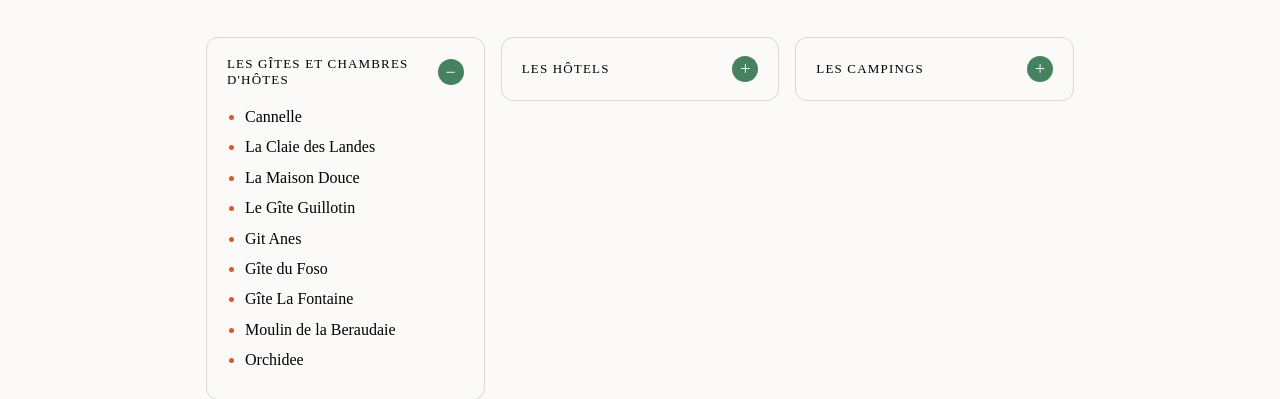
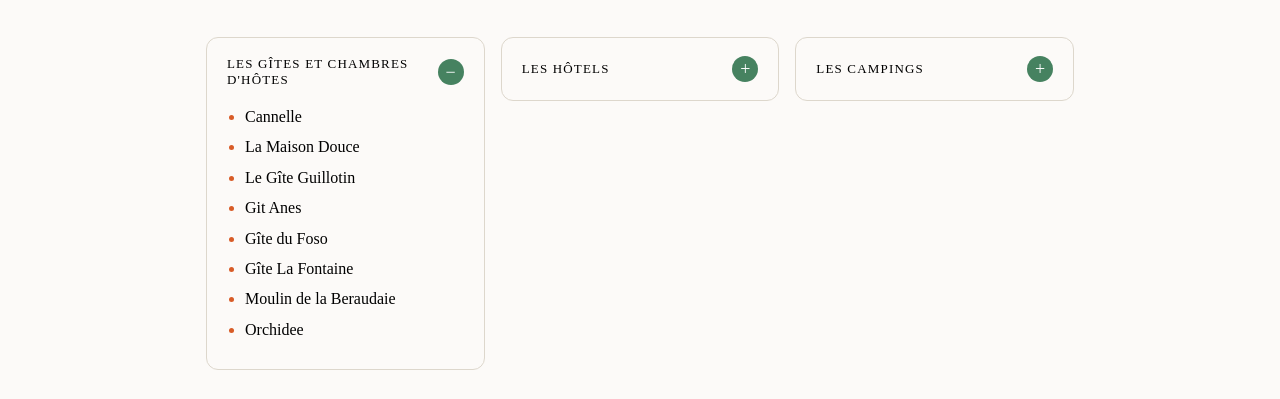
Before and after one commit to julien-estiez/mariage-vickie-julien, a plain HTML site: page infos-pratiques.html in a window 1280 px wide. Shown: the part 701-1100 px from the top of the page. Drawn offline with Linux system fonts and the light colour scheme; a web font is replaced by a local one.

Commit message:
Update infos-pratiques.html

```diff
--- a/infos-pratiques.html
+++ b/infos-pratiques.html
@@ -470,7 +470,7 @@
         <div class="accordion-body">
           <ul>
             <li><a href="https://www.gites-de-france.com/fr/bretagne/morbihan/cannelle-56g17212" target="_blank">Cannelle</a></li>
-            <li><a href="https://www.laclaiedeslandes.com/" target="_blank">La Claie des Landes</a></li>
+            <!-- <li><a href="https://www.laclaiedeslandes.com/" target="_blank">La Claie des Landes</a></li> -->
             <li><a href="https://www.destination-broceliande.com/offres/la-maison-douce-saint-guyomard-fr-3528694/" target="_blank">La Maison Douce</a></li>
             <li><a href="https://www.gites.fr/gites_le-gite-appartement-guillotin_bohal_h2026206.htm" target="_blank">Le Gîte Guillotin</a></li>
             <li><a href="https://www.gites-de-france.com/fr/bretagne/morbihan/git-anes-56g17216" target="_blank">Git Anes</a></li>
```
